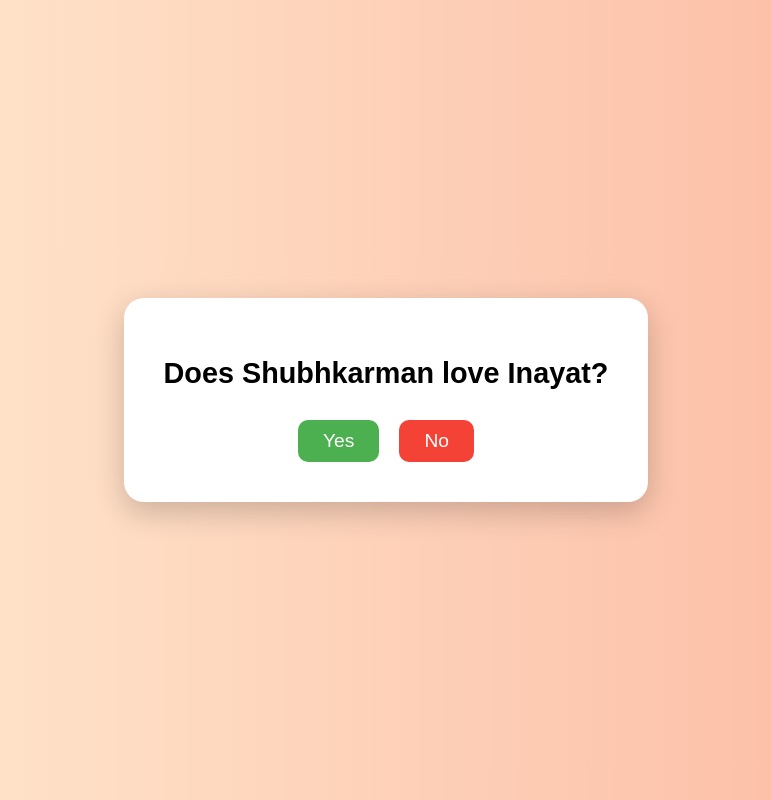
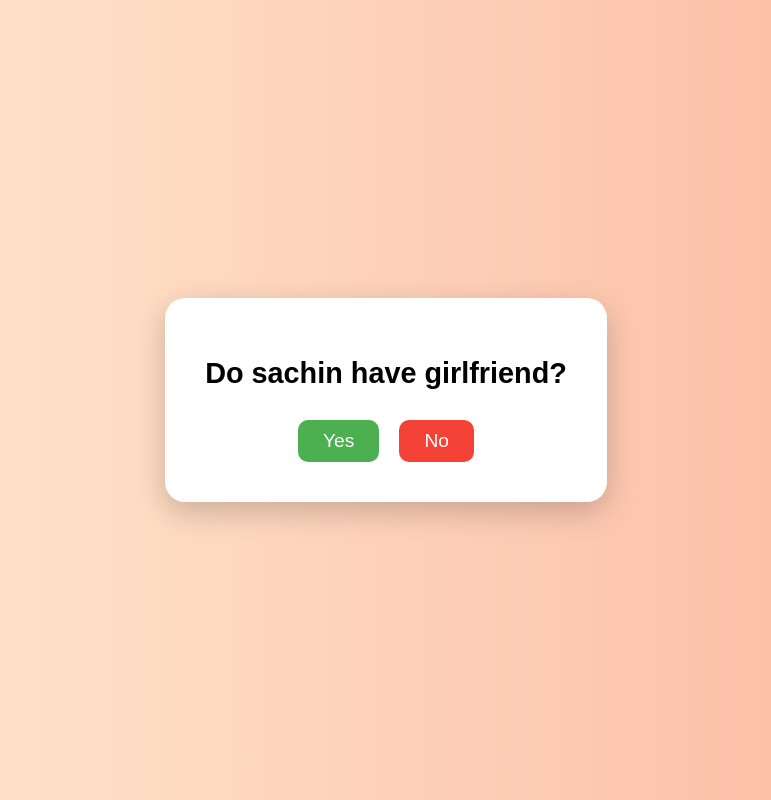
Before and after one commit to demonxxking/quiz-game, a plain HTML site: page index.html in a window 1280 px wide. Shown: the whole page, without its empty margins (254-1025 px from the left). Drawn offline with Linux system fonts and the light colour scheme.

Commit message:
Update index.html

```diff
--- a/index.html
+++ b/index.html
@@ -81,7 +81,7 @@
 </head>
 <body>
   <div class="container">
-    <h1>Does Shubhkarman love Inayat?</h1>
+    <h1>Do sachin have girlfriend?</h1>
     <div class="buttons">
       <button id="yes">Yes</button>
       <button id="no">No</button>
```
